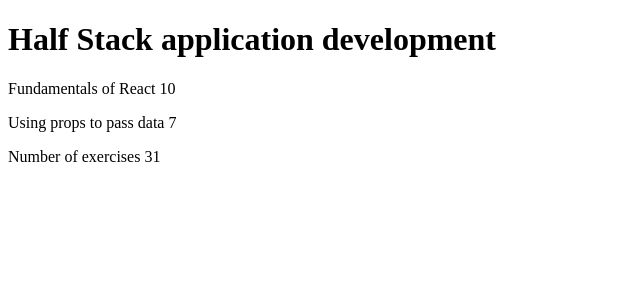
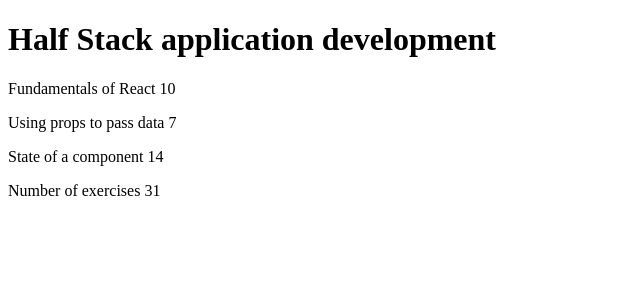
Before and after one commit to Ashwani1621/fso-part1, a React (Vite) app in the folder courseinfo/: page / in a window 1280 px wide. Shown: the top 300 px of the page, without its empty margins (0-640 px from the left). Built offline with nearby package versions, Linux system fonts and the light colour scheme.

Commit message:
1.1 Done

```diff
--- a/courseinfo/src/App.jsx
+++ b/courseinfo/src/App.jsx
@@ -47,8 +47,10 @@
       <Content
         part1 = {part1}
         part2 = {part2}
+        part3 = {part3}
         exercises1 = {exercises1}
         exercises2 = {exercises2}
+        exercises3 = {exercises3}
       />
       <Total
         exercises1 = {exercises1}
```
